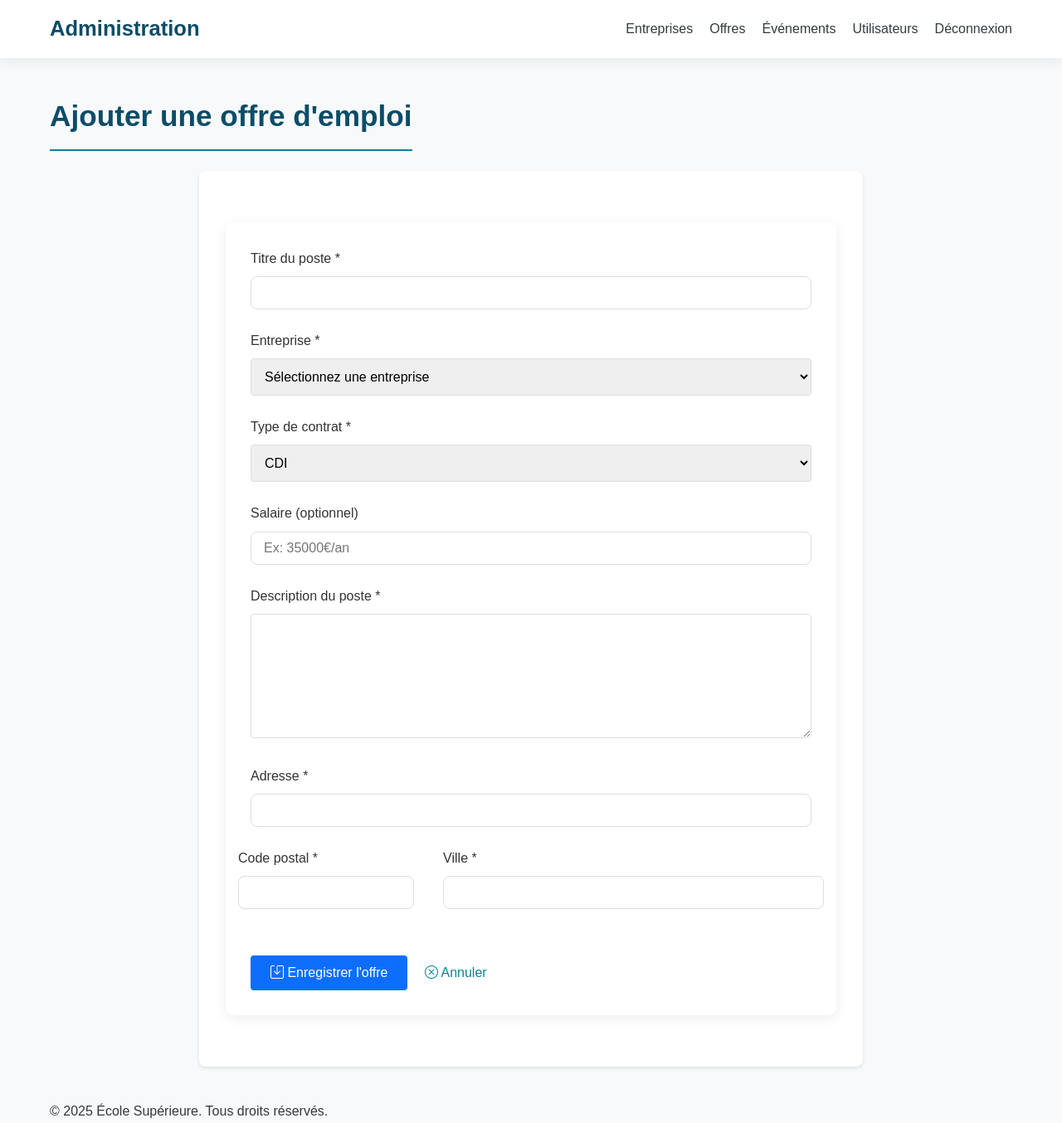
After one commit to Redalak/tp-lprs, a PHP site: page /vue/ajoutOffre.php in a window 1280 px wide. The commit adds this page. Shown: the whole page at 83% size. Run offline with PHP 8.4, Linux system fonts and the light colour scheme; data that the repository does not hold is empty.

Commit message:
Ajout requete qui affiche le nom d'entreprise dans les offres, affichage du nombre d'offres et les offres publiées par une entreprise sur la page admin

```diff
--- a/src/repository/EntrepriseRepo.php
+++ b/src/repository/EntrepriseRepo.php
@@ -3,9 +3,11 @@
 namespace repository;
 
 require_once __DIR__ . '/../bdd/Bdd.php';
-require_once __DIR__ . '/../modele/Entreprise.php'; // inclusion du modèle Entreprise
+require_once __DIR__ . '/../modele/Entreprise.php';
+require_once __DIR__ . '/../modele/offre.php';
 
 use modele\Entreprise;
+use modele\offre;
 use bdd\Bdd;
 
 class EntrepriseRepo
@@ -13,7 +15,8 @@ class EntrepriseRepo
     /**
      * Ajout d'une entreprise
      */
-    public function ajoutEntreprise(Entreprise $entreprise) {
+    public function ajoutEntreprise(Entreprise $entreprise)
+    {
         $bdd = new Bdd();
         $database = $bdd->getBdd();
         $req = $database->prepare('
@@ -26,12 +29,12 @@ class EntrepriseRepo
             'adresse' => $entreprise->getAdresse(),
             'site_web' => $entreprise->getSiteWeb(),
             'motif_partenariat' => $entreprise->getMotifPartenariat(),
-            'date_inscription' => $entreprise->getDateInscription(), // S'assurer que c'est une date valide (ex: Y-m-d H:i:s)
+            'date_inscription' => $entreprise->getDateInscription(),
             'ref_offre' => $entreprise->getRefOffre()
         ]);
 
-        // Optionnel : récupérer l'ID inséré et le setter sur l'objet
-        // $entreprise->setIdEntreprise($database->lastInsertId());
+        // Récupérer l'ID inséré
+        $entreprise->setIdEntreprise($database->lastInsertId());
 
         return $entreprise;
     }
@@ -39,7 +42,8 @@ class EntrepriseRepo
     /**
      * Modification d'une entreprise
      */
-    public function modifEntreprise(Entreprise $entreprise) {
+    public function modifEntreprise(Entreprise $entreprise)
+    {
         $bdd = new Bdd();
         $database = $bdd->getBdd();
         $req = $database->prepare('
@@ -69,61 +73,91 @@ class EntrepriseRepo
     /**
      * Suppression d'une entreprise par son ID
      */
-    public function suppEntreprise(int $idEntreprise) {
+    public function suppEntreprise(int $idEntreprise)
+    {
         $bdd = new Bdd();
         $database = $bdd->getBdd();
         $req = $database->prepare('DELETE FROM entreprise WHERE id_entreprise = :id_entreprise');
-        $req->execute(['id_entreprise' => $idEntreprise]);
+        return $req->execute(['id_entreprise' => $idEntreprise]);
     }
 
     /**
-     * Liste de toutes les entreprises
+     * Récupère la liste de toutes les entreprises avec le nombre d'offres
      */
-    public function listeEntreprise() {
+    public function listeEntreprise()
+    {
         $bdd = new Bdd();
         $database = $bdd->getBdd();
-        $req = $database->query('SELECT * FROM entreprise ORDER BY date_inscription DESC');
-        $rows = $req->fetchAll(\PDO::FETCH_ASSOC);
+
+        $req = $database->query('
+            SELECT e.*,
+                   (SELECT COUNT(*) FROM offre WHERE ref_entreprise = e.id_entreprise) as nombre_offres
+            FROM entreprise e
+            ORDER BY e.nom
+        ');
 
         $entreprises = [];
-        foreach ($rows as $row) {
-            // Correspondance entre les colonnes BDD (snake_case)
-            // et les clés attendues par le constructeur du modèle (camelCase, comme dans l'exemple EventRepo)
-            $entreprises[] = new Entreprise([
-                'idEntreprise'      => $row['id_entreprise'],
-                'nom'               => $row['nom'],
-                'adresse'           => $row['adresse'],
-                'siteWeb'           => $row['site_web'],
-                'motifPartenariat'  => $row['motif_partenariat'],
-                'dateInscription'   => $row['date_inscription'],
-                'refOffre'          => $row['ref_offre']
+        while ($row = $req->fetch(\PDO::FETCH_ASSOC)) {
+            $entreprise = new Entreprise([
+                'idEntreprise' => $row['id_entreprise'],
+                'nom' => $row['nom'],
+                'adresse' => $row['adresse'],
+                'siteWeb' => $row['site_web'],
+                'motifPartenariat' => $row['motif_partenariat'],
+                'dateInscription' => $row['date_inscription'],
+                'refOffre' => $row['ref_offre']
             ]);
+            $entreprise->nombre_offres = (int)$row['nombre_offres'];
+            $entreprises[] = $entreprise;
         }
+
         return $entreprises;
     }
 
     /**
-     * Récupérer une entreprise par son ID
+     * Récupère une entreprise par son ID
      */
-    public function getEntrepriseById(int $idEntreprise) {
+    public function getEntrepriseById(int $id)
+    {
         $bdd = new Bdd();
         $database = $bdd->getBdd();
-        $req = $database->prepare('SELECT * FROM entreprise WHERE id_entreprise = :id_entreprise LIMIT 1');
-        $req->execute(['id_entreprise' => $idEntreprise]);
+
+        $req = $database->prepare('SELECT * FROM entreprise WHERE id_entreprise = :id');
+        $req->execute(['id' => $id]);
+
         $row = $req->fetch(\PDO::FETCH_ASSOC);
 
         if (!$row) {
-            return null; // Si non trouvée
+            return null;
         }
 
         return new Entreprise([
-            'idEntreprise'      => $row['id_entreprise'],
-            'nom'               => $row['nom'],
-            'adresse'           => $row['adresse'],
-            'siteWeb'           => $row['site_web'],
-            'motifPartenariat'  => $row['motif_partenariat'],
-            'dateInscription'   => $row['date_inscription'],
-            'refOffre'          => $row['ref_offre']
+            'idEntreprise' => $row['id_entreprise'],
+            'nom' => $row['nom'],
+            'adresse' => $row['adresse'],
+            'siteWeb' => $row['site_web'],
+            'motifPartenariat' => $row['motif_partenariat'],
+            'dateInscription' => $row['date_inscription'],
+            'refOffre' => $row['ref_offre']
         ]);
     }
+
+    /**
+     * Récupère toutes les offres d'une entreprise
+     */
+    public function getOffresParEntreprise($id_entreprise)
+    {
+        $bdd = new Bdd();
+        $database = $bdd->getBdd();
+
+        $req = $database->prepare('SELECT * FROM offre WHERE ref_entreprise = :id_entreprise ORDER BY date_creation DESC');
+        $req->execute(['id_entreprise' => $id_entreprise]);
+
+        $offres = [];
+        while ($row = $req->fetch(\PDO::FETCH_ASSOC)) {
+            $offres[] = new offre($row);
+        }
+
+        return $offres;
+    }
 }
--- a/src/repository/OffreRepo.php
+++ b/src/repository/OffreRepo.php
@@ -23,7 +23,8 @@ class OffreRepo
                 description,
                 salaire,
                 type_offre,
-                etat
+                etat,
+                ref_entreprise
             ) VALUES (
                 :titre,
                 :rue,
@@ -32,7 +33,8 @@ class OffreRepo
                 :description,
                 :salaire,
                 :type_offre,
-                :etat
+                :etat,
+                :ref_entreprise
             )
         ');
 
@@ -43,8 +45,9 @@ class OffreRepo
             'ville'        => $offre->getVille(),
             'description'  => $offre->getDescription(),
             'salaire'      => ($offre->getSalaire() === '' ? null : $offre->getSalaire()),
-            'type_offre'   => $offre->getTypeOffre(), // <-- DOIT être là
-            'etat'         => $offre->getEtat(),      // <-- DOIT être là
+            'type_offre'     => $offre->getTypeOffre(),
+            'etat'           => $offre->getEtat(),
+            'ref_entreprise' => $offre->getRefEntreprise()
         ]);
 
         if (method_exists($offre, 'setIdOffre')) {
--- a/src/traitement/ajoutOffre.php
+++ b/src/traitement/ajoutOffre.php
@@ -19,7 +19,8 @@ if (
     !empty($_POST["ville"]) &&
     !empty($_POST["description"]) &&
     !empty($_POST["type_offre"]) &&
-    !empty($_POST["etat"])
+    !empty($_POST["etat"]) &&
+    !empty($_POST["ref_entreprise"])
 ) {
     $titre        = $_POST["titre"];
     $rue          = $_POST["rue"];
@@ -29,6 +30,7 @@ if (
     $salaire      = $_POST["salaire"] ?? ''; // peut être vide
     $type_offre   = $_POST["type_offre"];
     $etat         = $_POST["etat"];
+    $ref_entreprise = $_POST["ref_entreprise"];
 
     // Construire l'objet offre
     $nouvelleOffre = new offre([
@@ -40,6 +42,7 @@ if (
         'salaire'      => $salaire,
         'type_offre'   => $type_offre,
         'etat'         => $etat,
+        'ref_entreprise' => $ref_entreprise
         // date_creation auto par la BDD
         // ref_entreprise retiré si tu ne l'utilises plus
     ]);
@@ -53,6 +56,7 @@ if (
     $nouvelleOffre->setSalaire($salaire);
     $nouvelleOffre->setTypeOffre($type_offre);
     $nouvelleOffre->setEtat($etat);
+    $nouvelleOffre->setRefEntreprise($ref_entreprise);
 
     $offreRepository = new OffreRepo();
 
--- /dev/null
+++ b/vue/ajoutOffre.php
@@ -0,0 +1,181 @@
+<?php
+require_once __DIR__ . '/../src/repository/OffreRepo.php';
+require_once __DIR__ . '/../src/repository/EntrepriseRepo.php';
+use repository\OffreRepo;
+use repository\EntrepriseRepo;
+use modele\offre;
+
+// Récupérer la liste des entreprises
+$entrepriseRepo = new EntrepriseRepo();
+$entreprises = $entrepriseRepo->listeEntreprise();
+
+if ($_SERVER['REQUEST_METHOD'] === 'POST') {
+    $offre = new offre([
+        'titre' => $_POST['titre'],
+        'rue' => $_POST['rue'],
+        'cp' => $_POST['cp'],
+        'ville' => $_POST['ville'],
+        'description' => $_POST['description'],
+        'salaire' => $_POST['salaire'],
+        'type_offre' => $_POST['type_offre'],
+        'etat' => 'en_attente',
+        'ref_entreprise' => $_POST['ref_entreprise']
+    ]);
+
+    $offreRepo = new OffreRepo();
+    $offreRepo->ajoutOffre($offre);
+
+    header('Location: adminOffre.php');
+    exit;
+}
+?>
+
+<!DOCTYPE html>
+<html lang="fr">
+<head>
+    <meta charset="UTF-8">
+    <meta name="viewport" content="width=device-width, initial-scale=1.0">
+    <title>Ajouter une offre - Administration</title>
+    <link rel="stylesheet" href="https://cdn.jsdelivr.net/npm/bootstrap-icons@1.10.0/font/bootstrap-icons.css">
+    <link rel="stylesheet" href="css/admin-style.css">
+    <style>
+        .form-container {
+            max-width: 800px;
+            margin: 0 auto;
+            background: white;
+            padding: 2rem;
+            border-radius: 8px;
+            box-shadow: 0 2px 4px rgba(0,0,0,0.1);
+        }
+        .form-group {
+            margin-bottom: 1.5rem;
+        }
+        .form-group label {
+            display: block;
+            margin-bottom: 0.5rem;
+            font-weight: 500;
+            color: #333;
+        }
+        .form-control {
+            width: 100%;
+            padding: 0.75rem;
+            border: 1px solid #ddd;
+            border-radius: 4px;
+            font-size: 1rem;
+        }
+        textarea.form-control {
+            min-height: 150px;
+            resize: vertical;
+        }
+        .btn-submit {
+            background-color: #0d6efd;
+            color: white;
+            padding: 0.75rem 1.5rem;
+            border: none;
+            border-radius: 4px;
+            cursor: pointer;
+            font-size: 1rem;
+            font-weight: 500;
+        }
+        .btn-submit:hover {
+            background-color: #0b5ed7;
+        }
+    </style>
+</head>
+<body>
+    <header>
+        <div class="container">
+            <a href="#" class="logo">Administration</a>
+            <nav>
+                <ul>
+                    <li><a href="adminEntreprise.php">Entreprises</a></li>
+                    <li><a class="active" href="adminOffre.php">Offres</a></li>
+                    <li><a href="adminEvent.php">Événements</a></li>
+                    <li><a href="adminUser.php">Utilisateurs</a></li>
+                    <li><a href="?deconnexion=1">Déconnexion</a></li>
+                </ul>
+            </nav>
+        </div>
+    </header>
+
+    <main class="main-content">
+        <div class="container">
+            <h1>Ajouter une offre d'emploi</h1>
+
+            <div class="form-container">
+                <form method="post" action="ajoutOffre.php">
+                    <div class="form-group">
+                        <label for="titre">Titre du poste *</label>
+                        <input type="text" id="titre" name="titre" class="form-control" required>
+                    </div>
+
+                    <div class="form-group">
+                        <label for="ref_entreprise">Entreprise *</label>
+                        <select id="ref_entreprise" name="ref_entreprise" class="form-control" required>
+                            <option value="">Sélectionnez une entreprise</option>
+                            <?php foreach ($entreprises as $entreprise): ?>
+                                <option value="<?= $entreprise->getIdEntreprise() ?>">
+                                    <?= htmlspecialchars($entreprise->getNom()) ?>
+                                </option>
+                            <?php endforeach; ?>
+                        </select>
+                    </div>
+
+                    <div class="form-group">
+                        <label for="type_offre">Type de contrat *</label>
+                        <select id="type_offre" name="type_offre" class="form-control" required>
+                            <option value="CDI">CDI</option>
+                            <option value="CDD">CDD</option>
+                            <option value="Stage">Stage</option>
+                            <option value="Alternance">Alternance</option>
+                            <option value="Freelance">Freelance</option>
+                        </select>
+                    </div>
+
+                    <div class="form-group">
+                        <label for="salaire">Salaire (optionnel)</label>
+                        <input type="text" id="salaire" name="salaire" class="form-control"
+                               placeholder="Ex: 35000€/an">
+                    </div>
+
+                    <div class="form-group">
+                        <label for="description">Description du poste *</label>
+                        <textarea id="description" name="description" class="form-control" required></textarea>
+                    </div>
+
+                    <div class="form-group">
+                        <label for="rue">Adresse *</label>
+                        <input type="text" id="rue" name="rue" class="form-control" required>
+                    </div>
+
+                    <div class="row">
+                        <div class="form-group" style="width: 30%; margin-right: 5%;">
+                            <label for="cp">Code postal *</label>
+                            <input type="text" id="cp" name="cp" class="form-control" required>
+                        </div>
+                        <div class="form-group" style="width: 65%;">
+                            <label for="ville">Ville *</label>
+                            <input type="text" id="ville" name="ville" class="form-control" required>
+                        </div>
+                    </div>
+
+                    <div class="form-actions" style="margin-top: 2rem;">
+                        <button type="submit" class="btn-submit">
+                            <i class="bi bi-save"></i> Enregistrer l'offre
+                        </button>
+                        <a href="adminOffre.php" class="btn-cancel" style="margin-left: 1rem;">
+                            <i class="bi bi-x-circle"></i> Annuler
+                        </a>
+                    </div>
+                </form>
+            </div>
+        </div>
+    </main>
+
+    <footer>
+        <div class="container">
+            <p>&copy; <?= date('Y') ?> École Supérieure. Tous droits réservés.</p>
+        </div>
+    </footer>
+</body>
+</html>
```
Also changed, not shown: vue/adminEntreprise.php (+30 -18 lines), vue/adminOffre.php (+34 -6 lines), vue/detailEntreprise.php (added, +188 -0 lines), vue/modifOffre.php (+55 -8 lines).
